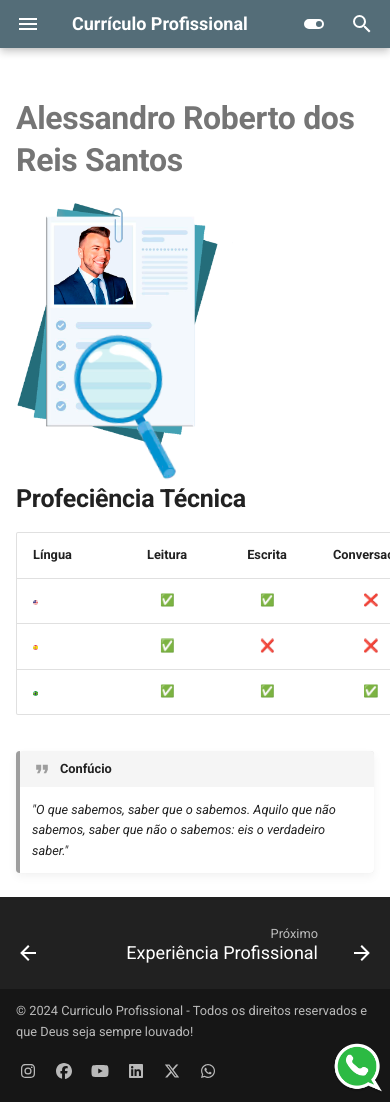
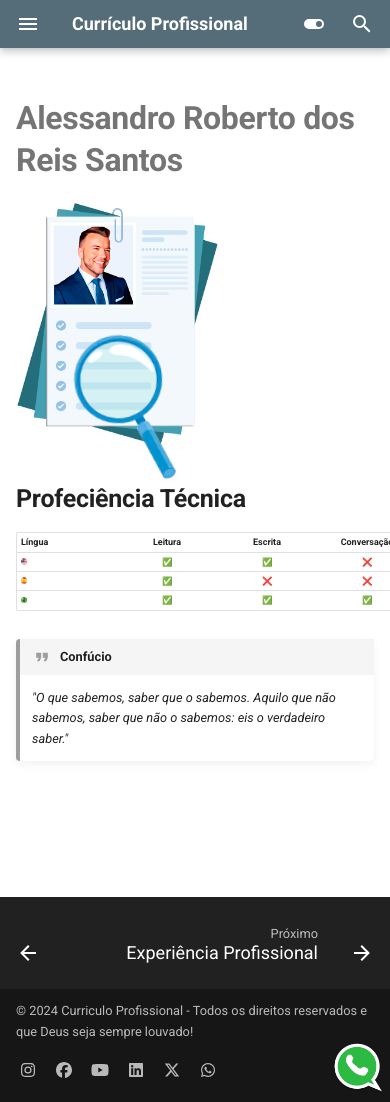
Before and after one commit to arrs82/curriculo, an MkDocs documentation site: the page built from docs/lingua-estrangeira.md, in a window 390 px wide and 1102 px high. Built offline with MkDocs 1.6.1 and Material for MkDocs 9.7.7, drawn with Linux system fonts in a browser that asks for light colours; nearby versions of some CDN libraries; emoji names are drawn with the system emoji font.

Commit message:
Ajustes: Tabelas

```diff
--- a/docs/assets/css/extra.css
+++ b/docs/assets/css/extra.css
@@ -129,3 +129,20 @@
     font-size: 0.9em; /* Reduzir o tamanho da fonte */
   }
 }
+
+/* Estilos para tabelas responsivas em dispositivos móveis */
+@media only screen and (max-width: 768px) {
+  table {
+      width: 100% !important; /* Força a largura total */
+      max-width: 100% !important; /* Define a largura máxima como 100% */
+      display: block !important; /* Altera o comportamento de exibição para block */
+      overflow-x: hidden !important; /* Esconde a rolagem horizontal */
+  }
+  th, td {
+      font-size: 9px !important; /* Tamanho de fonte menor */
+      padding: 2px 4px !important; /* Espaçamento menor dentro das células */
+      white-space: nowrap !important; /* Evita que o conteúdo seja quebrado */
+      text-overflow: ellipsis; /* Adiciona reticências (...) para indicar que o texto foi cortado */
+      overflow: hidden; /* Esconde o conteúdo que não couber na célula */
+  }
+}
```
Also changed, not shown: docs/informatica.md (+1 -2 lines), docs/lingua-estrangeira.md (+1 -2 lines), docs/projetos-infra.md (+0 -8 lines).
